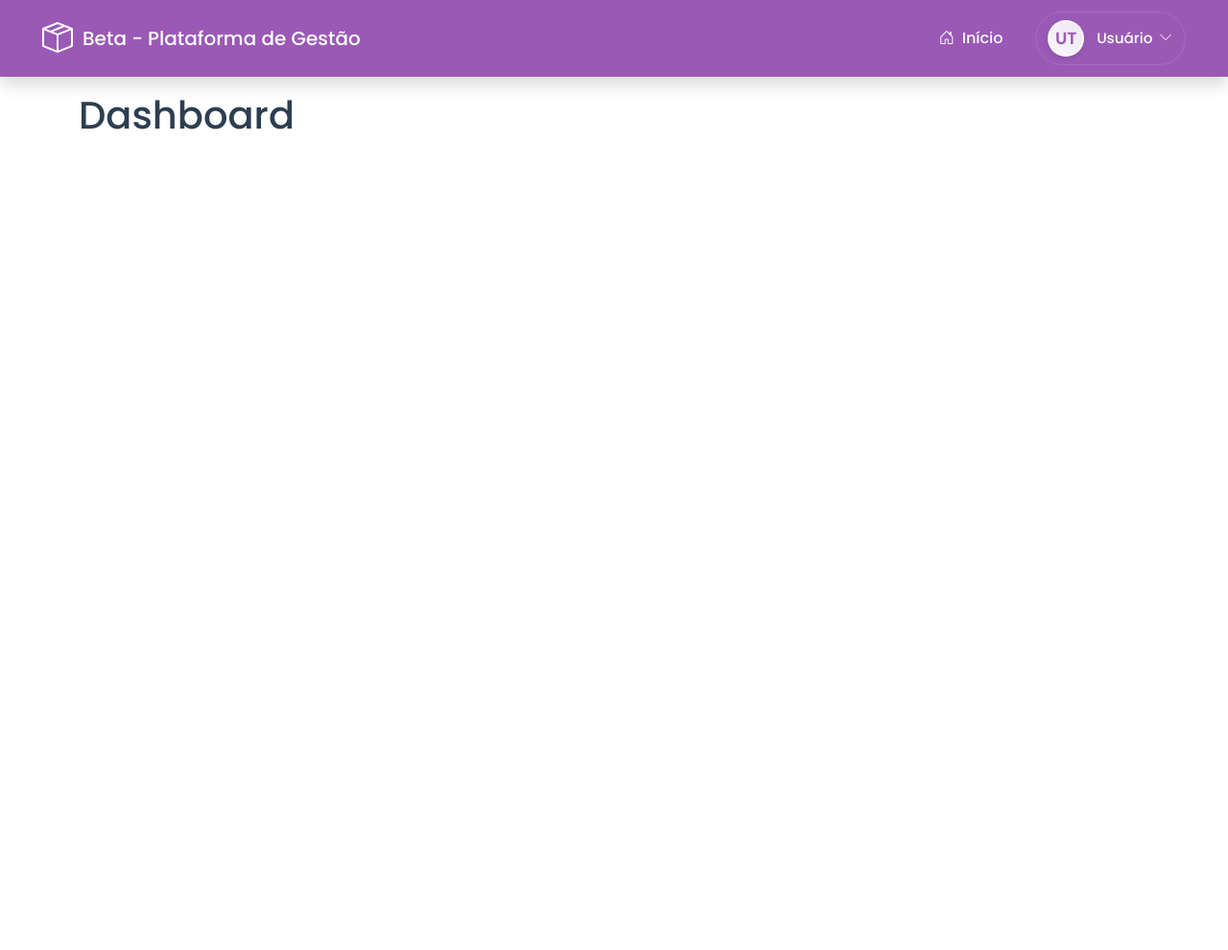
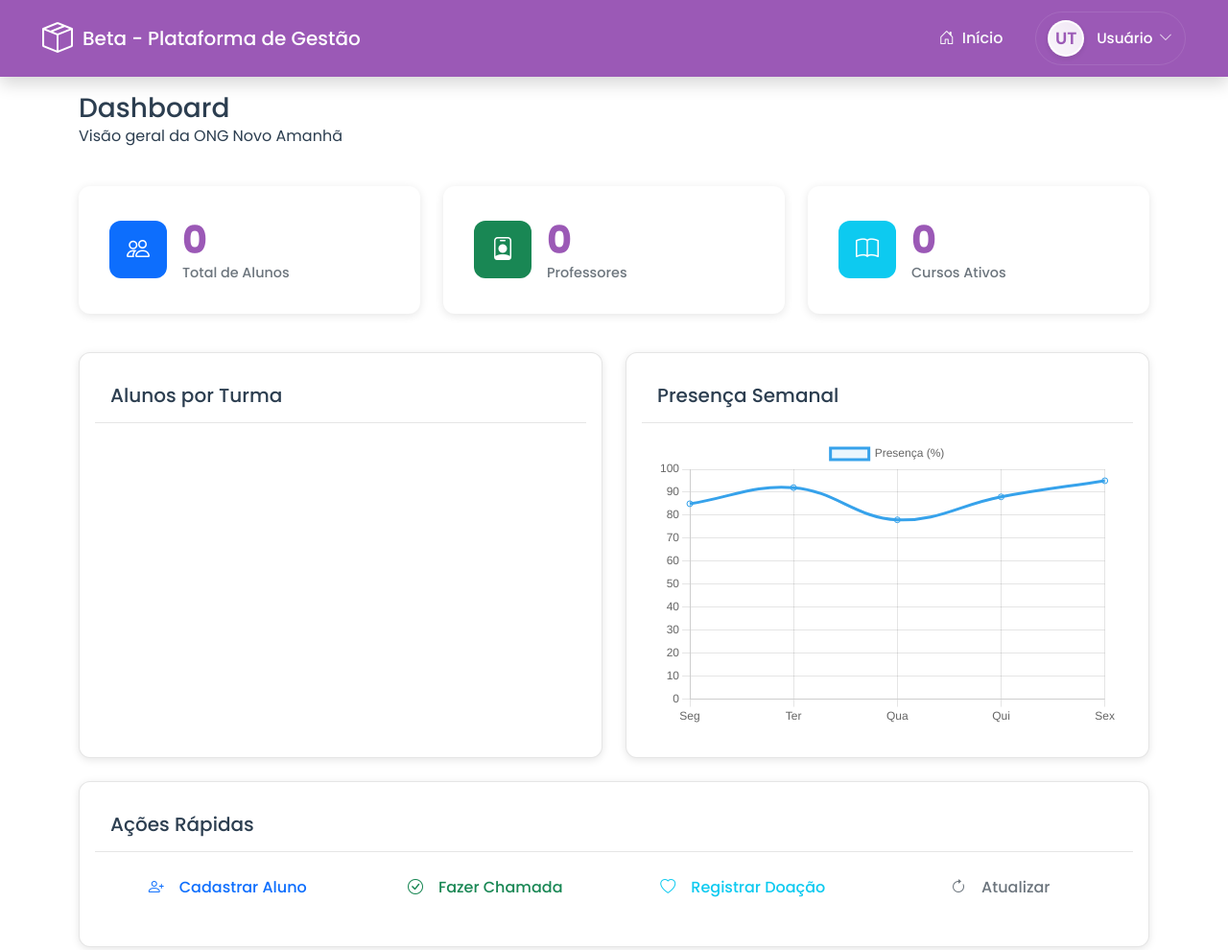
Before and after one commit to michaelmd93/Ong_Novo_Amanh-, a plain HTML site: page pages/dashboard.html in a window 1280 px wide. Shown: the whole page at 96% size. Before the commit the page ends 848 px from the top, so only its background shows below. Drawn offline with nearby package versions, Linux system fonts and the light colour scheme; no server answers.

Commit message:
Dashboard funcionando 100% - Integração MySQL completa

```diff
--- /dev/null
+++ b/css/dashboard.css
@@ -0,0 +1,53 @@
+/* Dashboard Styles */
+.stat-card {
+    border: none;
+    border-radius: 12px;
+    box-shadow: 0 2px 10px rgba(0, 0, 0, 0.1);
+    transition: transform 0.2s ease, box-shadow 0.2s ease;
+}
+
+.stat-card:hover {
+    transform: translateY(-2px);
+    box-shadow: 0 4px 20px rgba(0, 0, 0, 0.15);
+}
+
+.stat-icon {
+    width: 60px;
+    height: 60px;
+    border-radius: 12px;
+    display: flex;
+    align-items: center;
+    justify-content: center;
+    color: white;
+    font-size: 24px;
+}
+
+.stat-number {
+    font-size: 2.5rem;
+    font-weight: 700;
+    color: var(--primary-color);
+}
+
+.stat-label {
+    color: #6c757d;
+    font-size: 0.9rem;
+    font-weight: 500;
+}
+
+/* Chart containers */
+.card-body canvas {
+    max-height: 300px;
+}
+
+/* Responsive adjustments */
+@media (max-width: 768px) {
+    .stat-number {
+        font-size: 2rem;
+    }
+
+    .stat-icon {
+        width: 50px;
+        height: 50px;
+        font-size: 20px;
+    }
+}
--- a/js/dashboard.js
+++ b/js/dashboard.js
@@ -0,0 +1,241 @@
+// Dashboard - Integração com Backend MySQL
+const API_BASE_URL = 'http://localhost:3003/api';
+
+// Elementos do DOM
+let totalAlunosElement, totalProfessoresElement, totalCursosElement;
+let chartAlunos, chartPresenca;
+
+// Inicialização
+document.addEventListener('DOMContentLoaded', function() {
+    initializeDashboard();
+    loadDashboardData();
+});
+
+function initializeDashboard() {
+    // Elementos de estatísticas
+    totalAlunosElement = document.getElementById('totalAlunos');
+    totalProfessoresElement = document.getElementById('totalProfessores');
+    totalCursosElement = document.getElementById('totalCursos');
+
+    // Verificar se os elementos existem
+    if (!totalAlunosElement || !totalProfessoresElement || !totalCursosElement) {
+        console.warn('Alguns elementos de estatísticas não foram encontrados no DOM');
+    }
+}
+
+async function loadDashboardData() {
+    try {
+        // Carregar estatísticas em paralelo
+        const [alunosData, professoresData, cursosData] = await Promise.all([
+            fetchAlunos(),
+            fetchProfessores(),
+            fetchCursos()
+        ]);
+
+        // Atualizar contadores
+        updateCounters(alunosData, professoresData, cursosData);
+
+        // Atualizar gráficos se existirem
+        updateCharts(alunosData);
+
+        console.log('Dashboard carregado com sucesso');
+    } catch (error) {
+        console.error('Erro ao carregar dados do dashboard:', error);
+        showError('Erro ao carregar dados do dashboard');
+    }
+}
+
+async function fetchAlunos() {
+    try {
+        const response = await fetch(`${API_BASE_URL}/alunos`);
+        if (!response.ok) throw new Error('Erro ao buscar alunos');
+        return await response.json();
+    } catch (error) {
+        console.error('Erro ao buscar alunos:', error);
+        return [];
+    }
+}
+
+async function fetchProfessores() {
+    try {
+        const response = await fetch(`${API_BASE_URL}/professores`);
+        if (!response.ok) throw new Error('Erro ao buscar professores');
+        return await response.json();
+    } catch (error) {
+        console.error('Erro ao buscar professores:', error);
+        return [];
+    }
+}
+
+async function fetchCursos() {
+    try {
+        const response = await fetch(`${API_BASE_URL}/cursos`);
+        if (!response.ok) throw new Error('Erro ao buscar cursos');
+        return await response.json();
+    } catch (error) {
+        console.error('Erro ao buscar cursos:', error);
+        return [];
+    }
+}
+
+function updateCounters(alunos, professores, cursos) {
+    // Atualizar contador de alunos
+    if (totalAlunosElement) {
+        const totalAlunos = Array.isArray(alunos) ? alunos.length : 0;
+        totalAlunosElement.textContent = totalAlunos;
+        animateCounter(totalAlunosElement, totalAlunos);
+    }
+
+    // Atualizar contador de professores
+    if (totalProfessoresElement) {
+        const totalProfessores = Array.isArray(professores) ? professores.length : 0;
+        totalProfessoresElement.textContent = totalProfessores;
+        animateCounter(totalProfessoresElement, totalProfessores);
+    }
+
+    // Atualizar contador de cursos
+    if (totalCursosElement) {
+        const totalCursos = Array.isArray(cursos) ? cursos.length : 0;
+        totalCursosElement.textContent = totalCursos;
+        animateCounter(totalCursosElement, totalCursos);
+    }
+}
+
+function animateCounter(element, finalValue) {
+    let currentValue = 0;
+    const increment = Math.ceil(finalValue / 20);
+    const timer = setInterval(() => {
+        currentValue += increment;
+        if (currentValue >= finalValue) {
+            currentValue = finalValue;
+            clearInterval(timer);
+        }
+        element.textContent = currentValue;
+    }, 50);
+}
+
+function updateCharts(alunos) {
+    // Atualizar gráfico de alunos por turma (se existir)
+    updateAlunosPorTurmaChart(alunos);
+
+    // Atualizar gráfico de presença (simulado por enquanto)
+    updatePresencaChart();
+}
+
+function updateAlunosPorTurmaChart(alunos) {
+    const chartElement = document.getElementById('chartAlunos');
+    if (!chartElement) return;
+
+    // Contar alunos por turma
+    const turmas = {};
+    alunos.forEach(aluno => {
+        const turma = aluno.turma || 'Sem turma';
+        turmas[turma] = (turmas[turma] || 0) + 1;
+    });
+
+    // Criar dados para o gráfico
+    const labels = Object.keys(turmas);
+    const data = Object.values(turmas);
+
+    // Se Chart.js estiver disponível, criar gráfico
+    if (typeof Chart !== 'undefined') {
+        if (chartAlunos) {
+            chartAlunos.destroy();
+        }
+
+        chartAlunos = new Chart(chartElement, {
+            type: 'doughnut',
+            data: {
+                labels: labels,
+                datasets: [{
+                    data: data,
+                    backgroundColor: [
+                        '#FF6384',
+                        '#36A2EB',
+                        '#FFCE56',
+                        '#4BC0C0',
+                        '#9966FF',
+                        '#FF9F40'
+                    ]
+                }]
+            },
+            options: {
+                responsive: true,
+                maintainAspectRatio: false
+            }
+        });
+    }
+}
+
+function updatePresencaChart() {
+    const chartElement = document.getElementById('chartPresenca');
+    if (!chartElement || typeof Chart === 'undefined') return;
+
+    // Dados simulados de presença
+    const labels = ['Seg', 'Ter', 'Qua', 'Qui', 'Sex'];
+    const data = [85, 92, 78, 88, 95];
+
+    if (chartPresenca) {
+        chartPresenca.destroy();
+    }
+
+    chartPresenca = new Chart(chartElement, {
+        type: 'line',
+        data: {
+            labels: labels,
+            datasets: [{
+                label: 'Presença (%)',
+                data: data,
+                borderColor: '#36A2EB',
+                backgroundColor: 'rgba(54, 162, 235, 0.1)',
+                tension: 0.4
+            }]
+        },
+        options: {
+            responsive: true,
+            maintainAspectRatio: false,
+            scales: {
+                y: {
+                    beginAtZero: true,
+                    max: 100
+                }
+            }
+        }
+    });
+}
+
+function showError(message) {
+    // Criar toast de erro
+    const toast = document.createElement('div');
+    toast.className = 'toast align-items-center text-white bg-danger border-0';
+    toast.setAttribute('role', 'alert');
+    toast.innerHTML = `
+        <div class="d-flex">
+            <div class="toast-body">
+                ${message}
+            </div>
+            <button type="button" class="btn-close btn-close-white me-2 m-auto" data-bs-dismiss="toast"></button>
+        </div>
+    `;
+
+    // Adicionar ao container de toasts ou body
+    const toastContainer = document.querySelector('.toast-container') || document.body;
+    toastContainer.appendChild(toast);
+
+    // Mostrar toast
+    const bsToast = new bootstrap.Toast(toast);
+    bsToast.show();
+
+    // Remover após 5 segundos
+    setTimeout(() => {
+        toast.remove();
+    }, 5000);
+}
+
+// Função para recarregar dados
+function refreshDashboard() {
+    loadDashboardData();
+}
+
+// Atualizar dados a cada 5 minutos
+setInterval(refreshDashboard, 300000);
--- a/pages/dashboard.html
+++ b/pages/dashboard.html
@@ -13,6 +13,7 @@
     <link href="../css/cards.css" rel="stylesheet"/>
     <link href="../css/background-pattern.css" rel="stylesheet"/>
     <link href="../css/themes.css" rel="stylesheet"/>
+    <link href="../css/dashboard.css" rel="stylesheet"/>
 </head>
 <body>
     <!-- Navbar -->
@@ -81,12 +82,136 @@
     </nav>
 
     <div class="container py-5 mt-5">
-        <h1>Dashboard</h1>
-        <!-- Conteúdo do dashboard aqui -->
+        <div class="row mb-4">
+            <div class="col-12">
+                <h1 class="h3 mb-0">Dashboard</h1>
+                <p class="text-muted">Visão geral da ONG Novo Amanhã</p>
+            </div>
+        </div>
+
+        <!-- Cards de Estatísticas -->
+        <div class="row mb-4">
+            <div class="col-md-4 mb-3">
+                <div class="card stat-card">
+                    <div class="card-body">
+                        <div class="d-flex align-items-center">
+                            <div class="stat-icon bg-primary">
+                                <i class="bi bi-people"></i>
+                            </div>
+                            <div class="ms-3">
+                                <h3 class="stat-number mb-0" id="totalAlunos">0</h3>
+                                <p class="stat-label mb-0">Total de Alunos</p>
+                            </div>
+                        </div>
+                    </div>
+                </div>
+            </div>
+
+            <div class="col-md-4 mb-3">
+                <div class="card stat-card">
+                    <div class="card-body">
+                        <div class="d-flex align-items-center">
+                            <div class="stat-icon bg-success">
+                                <i class="bi bi-person-badge"></i>
+                            </div>
+                            <div class="ms-3">
+                                <h3 class="stat-number mb-0" id="totalProfessores">0</h3>
+                                <p class="stat-label mb-0">Professores</p>
+                            </div>
+                        </div>
+                    </div>
+                </div>
+            </div>
+
+            <div class="col-md-4 mb-3">
+                <div class="card stat-card">
+                    <div class="card-body">
+                        <div class="d-flex align-items-center">
+                            <div class="stat-icon bg-info">
+                                <i class="bi bi-book"></i>
+                            </div>
+                            <div class="ms-3">
+                                <h3 class="stat-number mb-0" id="totalCursos">0</h3>
+                                <p class="stat-label mb-0">Cursos Ativos</p>
+                            </div>
+                        </div>
+                    </div>
+                </div>
+            </div>
+        </div>
+
+        <!-- Gráficos -->
+        <div class="row">
+            <div class="col-md-6 mb-4">
+                <div class="card">
+                    <div class="card-header">
+                        <h5 class="card-title mb-0">Alunos por Turma</h5>
+                    </div>
+                    <div class="card-body">
+                        <div style="height: 300px;">
+                            <canvas id="chartAlunos"></canvas>
+                        </div>
+                    </div>
+                </div>
+            </div>
+
+            <div class="col-md-6 mb-4">
+                <div class="card">
+                    <div class="card-header">
+                        <h5 class="card-title mb-0">Presença Semanal</h5>
+                    </div>
+                    <div class="card-body">
+                        <div style="height: 300px;">
+                            <canvas id="chartPresenca"></canvas>
+                        </div>
+                    </div>
+                </div>
+            </div>
+        </div>
+
+        <!-- Ações Rápidas -->
+        <div class="row">
+            <div class="col-12">
+                <div class="card">
+                    <div class="card-header">
+                        <h5 class="card-title mb-0">Ações Rápidas</h5>
+                    </div>
+                    <div class="card-body">
+                        <div class="row">
+                            <div class="col-md-3 mb-2">
+                                <a href="alunos.html" class="btn btn-outline-primary w-100">
+                                    <i class="bi bi-person-plus me-2"></i>
+                                    Cadastrar Aluno
+                                </a>
+                            </div>
+                            <div class="col-md-3 mb-2">
+                                <a href="chamada.html" class="btn btn-outline-success w-100">
+                                    <i class="bi bi-check-circle me-2"></i>
+                                    Fazer Chamada
+                                </a>
+                            </div>
+                            <div class="col-md-3 mb-2">
+                                <a href="doacoes.html" class="btn btn-outline-info w-100">
+                                    <i class="bi bi-heart me-2"></i>
+                                    Registrar Doação
+                                </a>
+                            </div>
+                            <div class="col-md-3 mb-2">
+                                <button onclick="refreshDashboard()" class="btn btn-outline-secondary w-100">
+                                    <i class="bi bi-arrow-clockwise me-2"></i>
+                                    Atualizar
+                                </button>
+                            </div>
+                        </div>
+                    </div>
+                </div>
+            </div>
+        </div>
     </div>
 
     <!-- Scripts -->
     <script src="https://cdn.jsdelivr.net/npm/bootstrap@5.3.0/dist/js/bootstrap.bundle.min.js"></script>
+    <script src="https://cdn.jsdelivr.net/npm/chart.js"></script>
     <script src="../js/translations.js"></script>
     <script src="../js/settings.js"></script>
     <script src="../js/session-timeout.js"></script>
```
